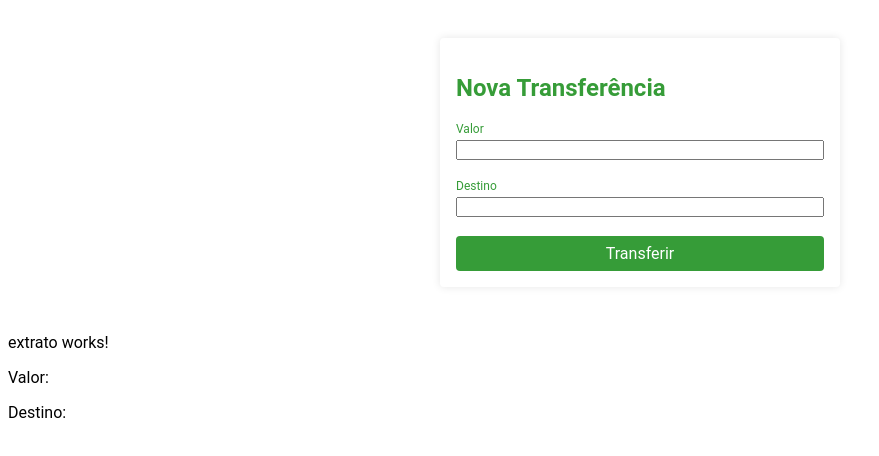
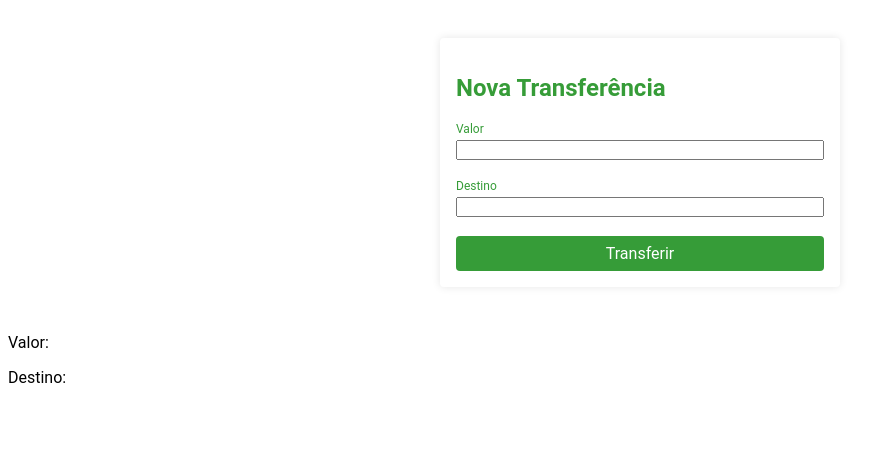
Before and after one commit to Anailson/explorando-framework-angular, an Angular app: page / in a window 1280 px wide. Shown: the top 456 px of the page, without its empty margins (0-879 px from the left). Built offline with nearby package versions, Linux system fonts and the light colour scheme.

Commit message:
Enviando dados para o componente

```diff
--- a/src/app/app.component.html
+++ b/src/app/app.component.html
@@ -2,7 +2,4 @@
 
 </app-nova-transferencia>
 
-<app-extrato></app-extrato>
-
-<p>Valor: {{ transferencia?.valor }}</p>
-<p>Destino: {{ transferencia?.destino}} </p>
+<app-extrato [transferencia]="transferencia"></app-extrato>
--- a/src/app/extrato/extrato.component.html
+++ b/src/app/extrato/extrato.component.html
@@ -1 +1,2 @@
-<p>extrato works!</p>
+<p>Valor: {{ transferencia?.valor }}</p>
+<p>Destino: {{ transferencia?.destino}} </p>
--- a/src/app/extrato/extrato.component.ts
+++ b/src/app/extrato/extrato.component.ts
@@ -1,4 +1,4 @@
-import { Component, OnInit } from '@angular/core';
+import { Component, Input, OnInit } from '@angular/core';
 
 @Component({
   selector: 'app-extrato',
@@ -7,6 +7,9 @@
 })
 export class ExtratoComponent implements OnInit {
 
+  @Input()
+  transferencia: any;
+
   constructor() { }
 
   ngOnInit(): void {
```
